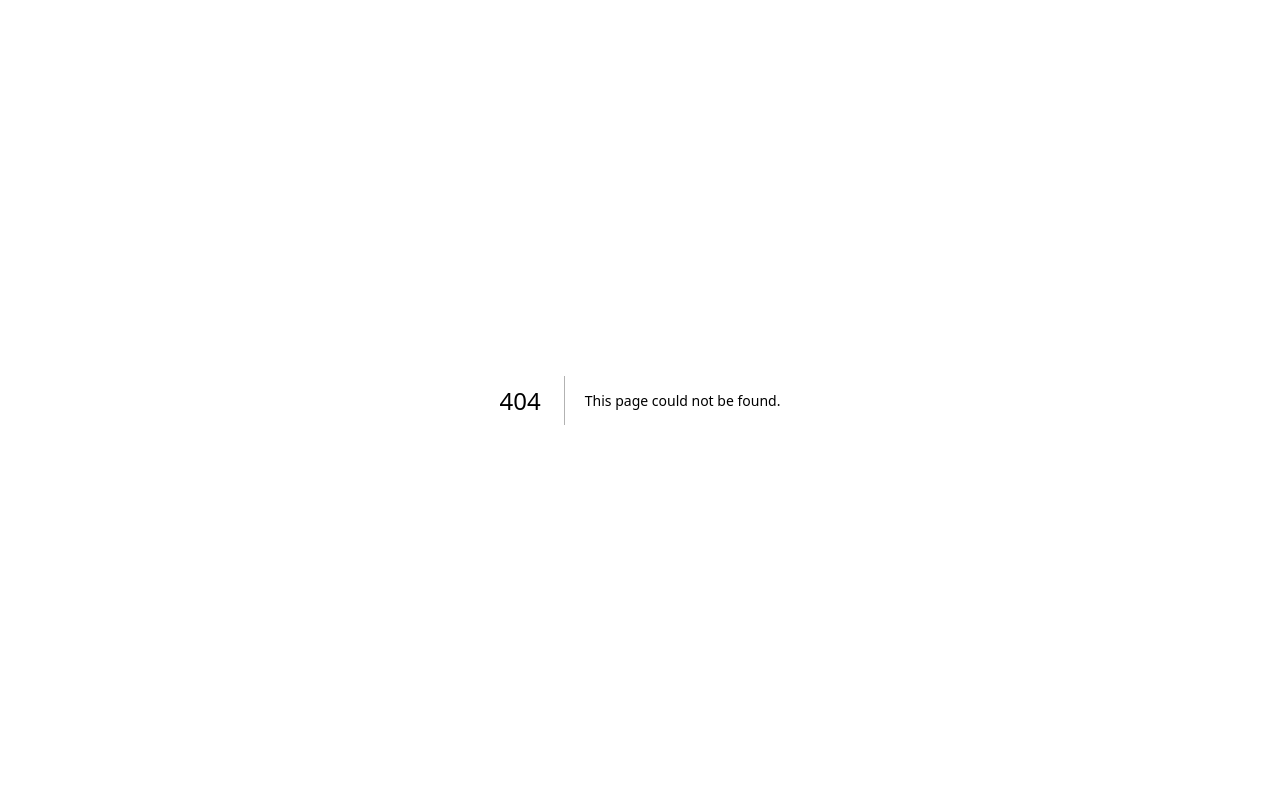
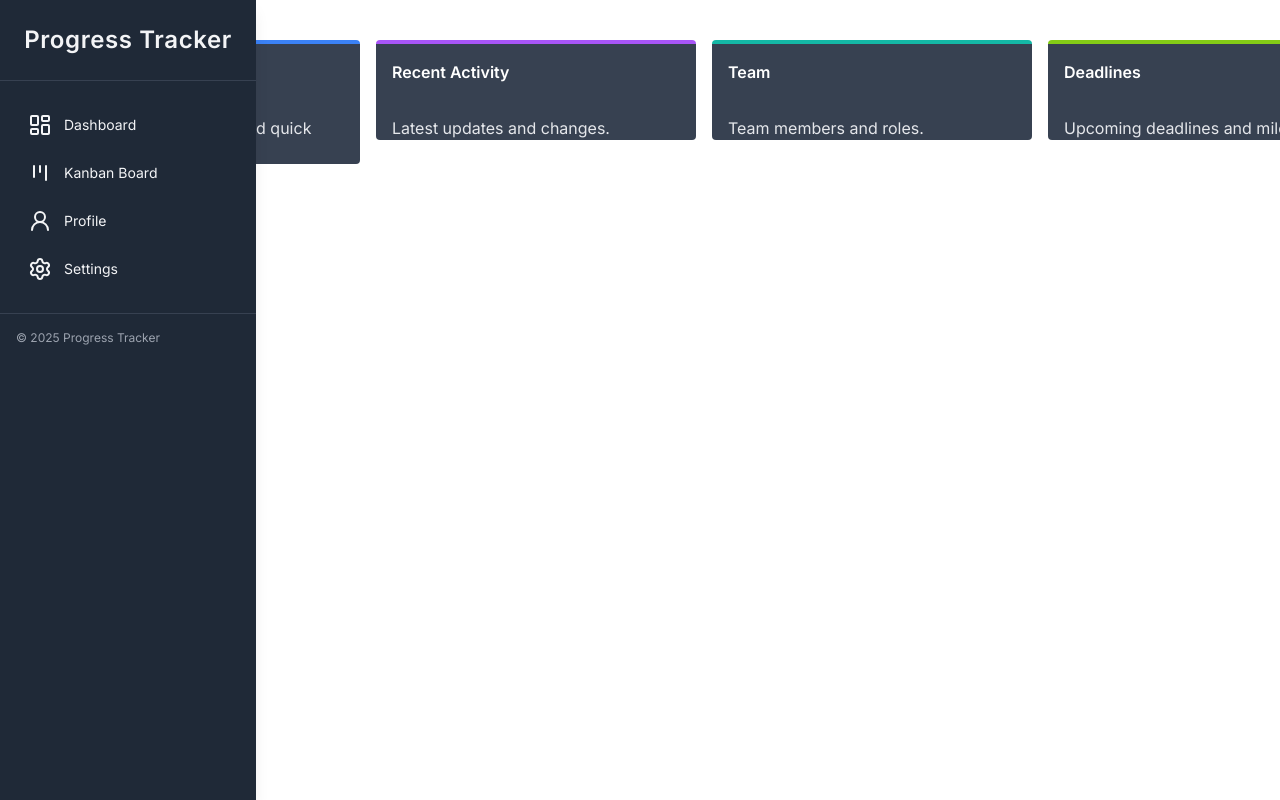
Before and after one commit to definitelynotjin/progress-tracker, a Next.js app: page /dashboard in a window 1280 px wide. Before the commit this address had no page. Built offline with nearby package versions, Linux system fonts and the light colour scheme.

Commit message:
feat: add Dashboard and KanbanPage components; update Sidebar navigation links

```diff
--- /dev/null
+++ b/src/app/components/dashboard/Dashboard.tsx
@@ -0,0 +1,40 @@
+import React from "react";
+import Sidebar from "../../sidebar";
+
+const dashboardSections = [
+    { title: "Overview", color: "bg-blue-500", content: "Project summary, stats, and quick links." },
+    { title: "Recent Activity", color: "bg-purple-500", content: "Latest updates and changes." },
+    { title: "Team", color: "bg-teal-500", content: "Team members and roles." },
+    { title: "Deadlines", color: "bg-lime-500", content: "Upcoming deadlines and milestones." },
+];
+
+export default function Dashboard() {
+    return (
+        <div className="flex min-h-screen">
+            <Sidebar />
+            <main className="flex flex-row gap-4 overflow-x-auto p-10 flex-1">
+                {dashboardSections.map((section) => (
+                    <div key={section.title} className="min-w-80 relative rounded-t-lg flex flex-col">
+                        {/* Colored bar at the very top of the section */}
+                        <div className={`h-1 rounded-t-lg ${section.color}`} />
+                        {/* Main section background container */}
+                        <div className="bg-gray-700 rounded-b flex flex-col">
+                            {/* Title fixed at the top */}
+                            <div className="py-4 px-4">
+                                <div className="flex items-center justify-between mb-4">
+                                    <h2 className="font-semibold text-left text-white">{section.title}</h2>
+                                </div>
+                            </div>
+                            {/* Section content area */}
+                            <div className="px-4 flex flex-col gap-y-2 flex-1 min-h-0">
+                                <div className="space-y-2 text-left text-gray-200">
+                                    {section.content}
+                                </div>
+                            </div>
+                        </div>
+                    </div>
+                ))}
+            </main>
+        </div>
+    );
+}
--- a/src/app/components/kanban/useKanbanBoard.ts
+++ b/src/app/components/kanban/useKanbanBoard.ts
@@ -1,5 +1,5 @@
 import { useState } from "react";
-import { COLUMN_TYPES, ColumnType, PriorityType } from "./kanbanConfig";
+import { ColumnType } from "./kanbanConfig";
 import { Task } from "./types";
 
 export function useKanbanBoard(initialTasks: Record<ColumnType, Task[]>) {
--- /dev/null
+++ b/src/app/dashboard/page.tsx
@@ -0,0 +1,5 @@
+import Dashboard from "@/app/components/dashboard/Dashboard";
+
+export default function DashboardPage() {
+    return <Dashboard />;
+}
--- /dev/null
+++ b/src/app/kanban/page.tsx
@@ -0,0 +1,22 @@
+import KanbanBoard from "@/app/components/kanban/KanbanBoard";
+import Sidebar from "@/app/sidebar";
+
+export default function KanbanPage() {
+    return (
+        <div className="bg-gray-900 bg-repeat-round min-h-screen">
+            <Sidebar />
+            <div className="ml-64 flex min-h-screen">
+                <div className="flex-1 flex flex-col">
+                    <div className="h-20 flex p-8 items-center justify-left bg-gray-700 mb-6 py-8">
+                        <h1 className="text-3xl font-bold text-red-400 text-center">
+                            Project 1
+                        </h1>
+                    </div>
+                    <main className="flex-1 p-10 pt-6 bg-transparent">
+                        <KanbanBoard />
+                    </main>
+                </div>
+            </div>
+        </div>
+    );
+}
--- a/src/app/sidebar.tsx
+++ b/src/app/sidebar.tsx
@@ -5,7 +5,7 @@ import SidebarNavItem from "./components/sidebar/SidebarNavItem";
 
 export default function Sidebar() {
     const navItems = [
-        { href: "/", icon: <LayoutDashboard className="text-lg" />, label: "Dashboard" },
+        { href: "/dashboard", icon: <LayoutDashboard className="text-lg" />, label: "Dashboard" },
         { href: "/kanban", icon: <Kanban className="text-lg" />, label: "Kanban Board" },
         { href: "/profile", icon: <UserRound className="text-lg" />, label: "Profile" },
         { href: "/settings", icon: <Settings className="text-lg" />, label: "Settings" },
```
